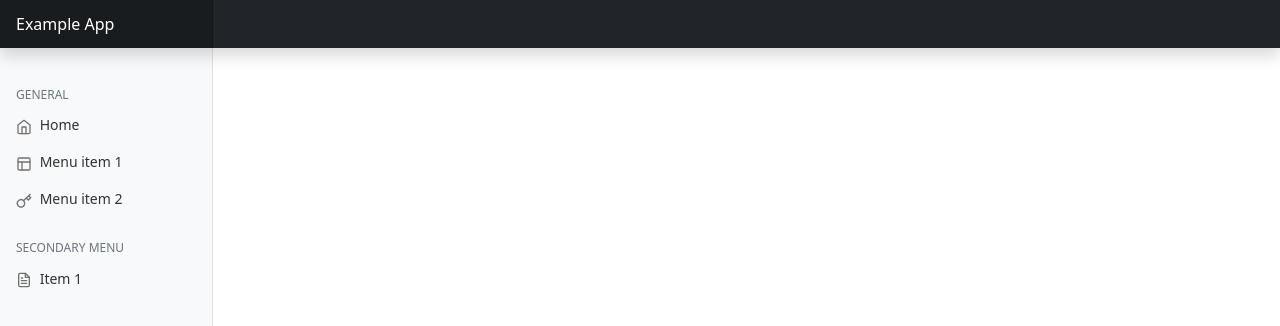
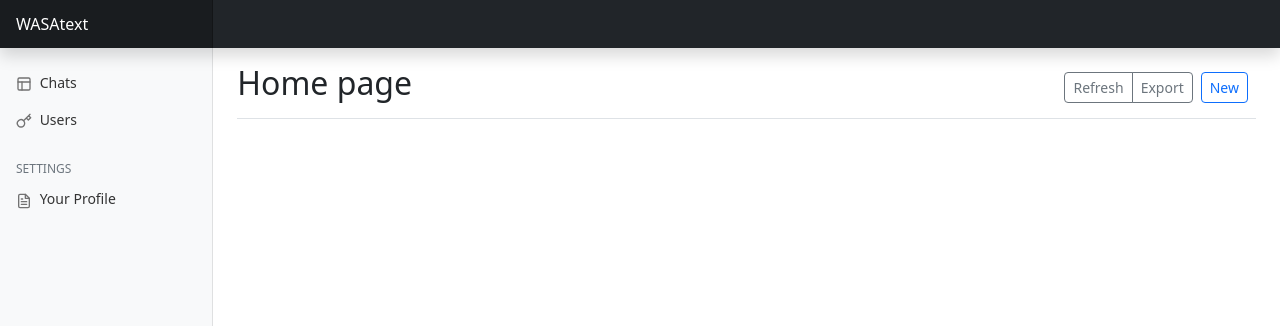
Before and after one commit to fefedefe-frog/Project_WASAtext, a Vue app in the folder webui/: page /#/chats/1 in a window 1280 px wide. Shown: the top 326 px of the page. Built offline with nearby package versions, Linux system fonts and the light colour scheme; sample sign-in values are in the browser's storage.

Commit message:
started working on frontend

```diff
--- a/webui/src/App.vue
+++ b/webui/src/App.vue
@@ -2,13 +2,25 @@
 import { RouterLink, RouterView } from 'vue-router'
 </script>
 <script>
-export default {}
+export default {
+  data (){
+    return {
+      isAuthenticated: false, //Stato che verifica se l'utente è autenticato
+      }
+  },
+  created(){
+    const token = localStorage.getItem('authToken');
+    if (token){
+      this.isAuthenticated = true;
+    }
+  }
+}
 </script>
 
 <template>
 
 	<header class="navbar navbar-dark sticky-top bg-dark flex-md-nowrap p-0 shadow">
-		<a class="navbar-brand col-md-3 col-lg-2 me-0 px-3 fs-6" href="#/">Example App</a>
+		<RouterLink class="navbar-brand col-md-3 col-lg-2 me-0 px-3 fs-6" to="/chats">WASAtext</RouterLink>
 		<button class="navbar-toggler position-absolute d-md-none collapsed" type="button" data-bs-toggle="collapse" data-bs-target="#sidebarMenu" aria-controls="sidebarMenu" aria-expanded="false" aria-label="Toggle navigation">
 			<span class="navbar-toggler-icon"></span>
 		</button>
@@ -16,40 +28,31 @@ export default {}
 
 	<div class="container-fluid">
 		<div class="row">
-			<nav id="sidebarMenu" class="col-md-3 col-lg-2 d-md-block bg-light sidebar collapse">
+			<nav id="sidebarMenu" class="col-md-3 col-lg-2 d-md-block bg-light sidebar collapse" v-if="isAuthenticated">
 				<div class="position-sticky pt-3 sidebar-sticky">
-					<h6 class="sidebar-heading d-flex justify-content-between align-items-center px-3 mt-4 mb-1 text-muted text-uppercase">
-						<span>General</span>
-					</h6>
 					<ul class="nav flex-column">
 						<li class="nav-item">
-							<RouterLink to="/" class="nav-link">
-								<svg class="feather"><use href="/feather-sprite-v4.29.0.svg#home"/></svg>
-								Home
+							<RouterLink to="/chats" class="nav-link">
+								<svg class="feather"><use href="/feather-sprite-v4.29.0.svg#layout"/></svg>
+                Chats
 							</RouterLink>
 						</li>
 						<li class="nav-item">
-							<RouterLink to="/link1" class="nav-link">
-								<svg class="feather"><use href="/feather-sprite-v4.29.0.svg#layout"/></svg>
-								Menu item 1
-							</RouterLink>
-						</li>
-						<li class="nav-item">
-							<RouterLink to="/link2" class="nav-link">
+							<RouterLink to="/users" class="nav-link">
 								<svg class="feather"><use href="/feather-sprite-v4.29.0.svg#key"/></svg>
-								Menu item 2
+								Users
 							</RouterLink>
 						</li>
 					</ul>
 
 					<h6 class="sidebar-heading d-flex justify-content-between align-items-center px-3 mt-4 mb-1 text-muted text-uppercase">
-						<span>Secondary menu</span>
+						<span>Settings</span>
 					</h6>
 					<ul class="nav flex-column">
 						<li class="nav-item">
-							<RouterLink :to="'/some/' + 'variable_here' + '/path'" class="nav-link">
+							<RouterLink to="/profile" class="nav-link">
 								<svg class="feather"><use href="/feather-sprite-v4.29.0.svg#file-text"/></svg>
-								Item 1
+								Your Profile
 							</RouterLink>
 						</li>
 					</ul>
--- a/webui/src/main.js
+++ b/webui/src/main.js
@@ -2,15 +2,20 @@ import {createApp, reactive} from 'vue'
 import App from './App.vue'
 import router from './router'
 import axios from './services/axios.js';
+
 import ErrorMsg from './components/ErrorMsg.vue'
 import LoadingSpinner from './components/LoadingSpinner.vue'
+import ChatBanner from './components/ChatBanner.vue'
 
 import './assets/dashboard.css'
 import './assets/main.css'
 
 const app = createApp(App)
 app.config.globalProperties.$axios = axios;
+
 app.component("ErrorMsg", ErrorMsg);
 app.component("LoadingSpinner", LoadingSpinner);
+app.component("ChatBanner", ChatBanner);
+
 app.use(router)
 app.mount('#app')
--- a/webui/src/router/index.js
+++ b/webui/src/router/index.js
@@ -1,14 +1,41 @@
 import {createRouter, createWebHashHistory} from 'vue-router'
-import HomeView from '../views/HomeView.vue'
+import LoginView from '../views/LoginView.vue'
+import ChatsView from '../views/ChatsView.vue'
+import UserProfileView from '../views/UserProfileView.vue'
+import ChatView from '../views/ChatView.vue'
+import ChatInfoView from '../views/ChatInfoView.vue'
+
 
 const router = createRouter({
 	history: createWebHashHistory(import.meta.env.BASE_URL),
 	routes: [
-		{path: '/', component: HomeView},
-		{path: '/link1', component: HomeView},
-		{path: '/link2', component: HomeView},
-		{path: '/some/:id/link', component: HomeView},
+		// schermata di login
+		{path: '/session', component: LoginView},
+		// schermata contentente il profilo di un utente
+		{path: '/profile', component: UserProfileView, meta: {requiresAuth: true}},
+		// schermata contentente tutti gli utenti e una barra di ricerca
+		{path: '/users', component: UserProfileView, meta: {requiresAuth: true}},
+		// schermata "principale" dell'utente, mostra le chat di cui fa parte
+		{path: '/chats', component: ChatsView, meta: {requiresAuth: true}},
+		// schermata di una chat, contentente anche i messagi
+		{path: '/chats/:chat_id', component: ChatView, meta: {requiresAuth: true}},
+		// schermata che consente di modificare nome e foto di una chat, mostra i partecipanti e la possibiltà di aggiungerne
+		{path: '/chats/:chat_id/info', component: ChatInfoView, meta: {requiresAuth: true}},
+		// route per catturare tutti gli url non validi, riporterà alla schermata di login
+		{ path: '/:pathMatch(.*)*', redirect: '/session' }
 	]
 })
 
+// Guard che si occupa di controllare se l'utente è autenticato
+router.beforeEach((to, from, next) => {
+	const isAuthenticated = localStorage.getItem("authToken");
+
+	if (to.meta.requiresAuth && !isAuthenticated) {
+		// Se la rotta richiede autenticazione ma l'utente non è autenticato
+		next("/session"); // Reindirizza alla pagina di login
+	} else {
+		next(); // Procedi normalmente
+	}
+});
+
 export default router
--- /dev/null
+++ b/webui/src/views/ChatInfoView.vue
@@ -0,0 +1,31 @@
+<script>
+</script>
+
+<template>
+  <div>
+    <div
+        class="d-flex justify-content-between flex-wrap flex-md-nowrap align-items-center pt-3 pb-2 mb-3 border-bottom">
+      <h1 class="h2">Home page</h1>
+      <div class="btn-toolbar mb-2 mb-md-0">
+        <div class="btn-group me-2">
+          <button type="button" class="btn btn-sm btn-outline-secondary" @click="refresh">
+            Refresh
+          </button>
+          <button type="button" class="btn btn-sm btn-outline-secondary" @click="exportList">
+            Export
+          </button>
+        </div>
+        <div class="btn-group me-2">
+          <button type="button" class="btn btn-sm btn-outline-primary" @click="newItem">
+            New
+          </button>
+        </div>
+      </div>
+    </div>
+
+    <ErrorMsg v-if="errormsg" :msg="errormsg"></ErrorMsg>
+  </div>
+</template>
+
+<style>
+</style>
--- /dev/null
+++ b/webui/src/views/ChatView.vue
@@ -0,0 +1,31 @@
+<script>
+</script>
+
+<template>
+  <div>
+    <div
+        class="d-flex justify-content-between flex-wrap flex-md-nowrap align-items-center pt-3 pb-2 mb-3 border-bottom">
+      <h1 class="h2">Home page</h1>
+      <div class="btn-toolbar mb-2 mb-md-0">
+        <div class="btn-group me-2">
+          <button type="button" class="btn btn-sm btn-outline-secondary" @click="refresh">
+            Refresh
+          </button>
+          <button type="button" class="btn btn-sm btn-outline-secondary" @click="exportList">
+            Export
+          </button>
+        </div>
+        <div class="btn-group me-2">
+          <button type="button" class="btn btn-sm btn-outline-primary" @click="newItem">
+            New
+          </button>
+        </div>
+      </div>
+    </div>
+
+    <ErrorMsg v-if="errormsg" :msg="errormsg"></ErrorMsg>
+  </div>
+</template>
+
+<style>
+</style>
--- a/webui/src/views/HomeView.vue
+++ /dev/null
@@ -1,56 +0,0 @@
-<script>
-export default {
-	data: function() {
-		return {
-			errormsg: null,
-			loading: false,
-			some_data: null,
-		}
-	},
-	methods: {
-		async refresh() {
-			this.loading = true;
-			this.errormsg = null;
-			try {
-				let response = await this.$axios.get("/");
-				this.some_data = response.data;
-			} catch (e) {
-				this.errormsg = e.toString();
-			}
-			this.loading = false;
-		},
-	},
-	mounted() {
-		this.refresh()
-	}
-}
-</script>
-
-<template>
-	<div>
-		<div
-			class="d-flex justify-content-between flex-wrap flex-md-nowrap align-items-center pt-3 pb-2 mb-3 border-bottom">
-			<h1 class="h2">Home page</h1>
-			<div class="btn-toolbar mb-2 mb-md-0">
-				<div class="btn-group me-2">
-					<button type="button" class="btn btn-sm btn-outline-secondary" @click="refresh">
-						Refresh
-					</button>
-					<button type="button" class="btn btn-sm btn-outline-secondary" @click="exportList">
-						Export
-					</button>
-				</div>
-				<div class="btn-group me-2">
-					<button type="button" class="btn btn-sm btn-outline-primary" @click="newItem">
-						New
-					</button>
-				</div>
-			</div>
-		</div>
-
-		<ErrorMsg v-if="errormsg" :msg="errormsg"></ErrorMsg>
-	</div>
-</template>
-
-<style>
-</style>
--- /dev/null
+++ b/webui/src/views/UserProfileView.vue
@@ -0,0 +1,31 @@
+<script>
+</script>
+
+<template>
+  <div>
+    <div
+        class="d-flex justify-content-between flex-wrap flex-md-nowrap align-items-center pt-3 pb-2 mb-3 border-bottom">
+      <h1 class="h2">Home page</h1>
+      <div class="btn-toolbar mb-2 mb-md-0">
+        <div class="btn-group me-2">
+          <button type="button" class="btn btn-sm btn-outline-secondary" @click="refresh">
+            Refresh
+          </button>
+          <button type="button" class="btn btn-sm btn-outline-secondary" @click="exportList">
+            Export
+          </button>
+        </div>
+        <div class="btn-group me-2">
+          <button type="button" class="btn btn-sm btn-outline-primary" @click="newItem">
+            New
+          </button>
+        </div>
+      </div>
+    </div>
+
+    <ErrorMsg v-if="errormsg" :msg="errormsg"></ErrorMsg>
+  </div>
+</template>
+
+<style>
+</style>
--- a/webui/vite.config.js
+++ b/webui/vite.config.js
@@ -12,6 +12,11 @@ export default defineConfig(({command, mode, ssrBuild}) => {
 				'@': fileURLToPath(new URL('./src', import.meta.url))
 			}
 		},
+		server: {
+			watch: {
+				usePolling: true,
+			}
+		},
 	};
 	ret.define = {
 		// Do not modify this constant, it is used in the evaluation.
```
Also changed, not shown: 3 other files (tests, documents, lock files or other folders).
